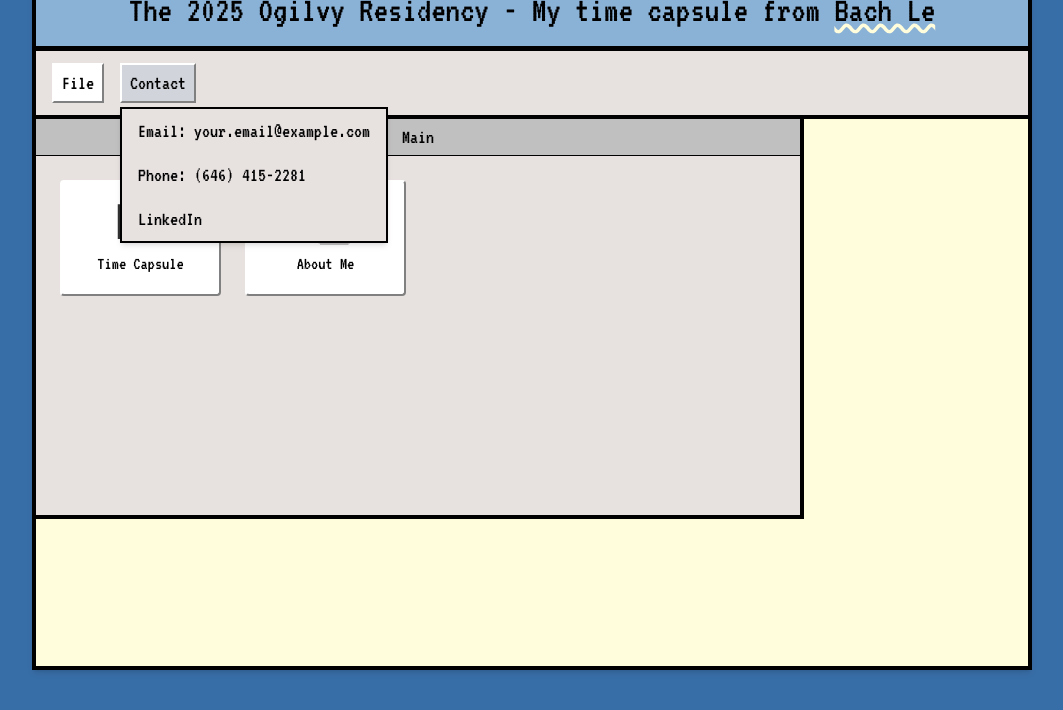
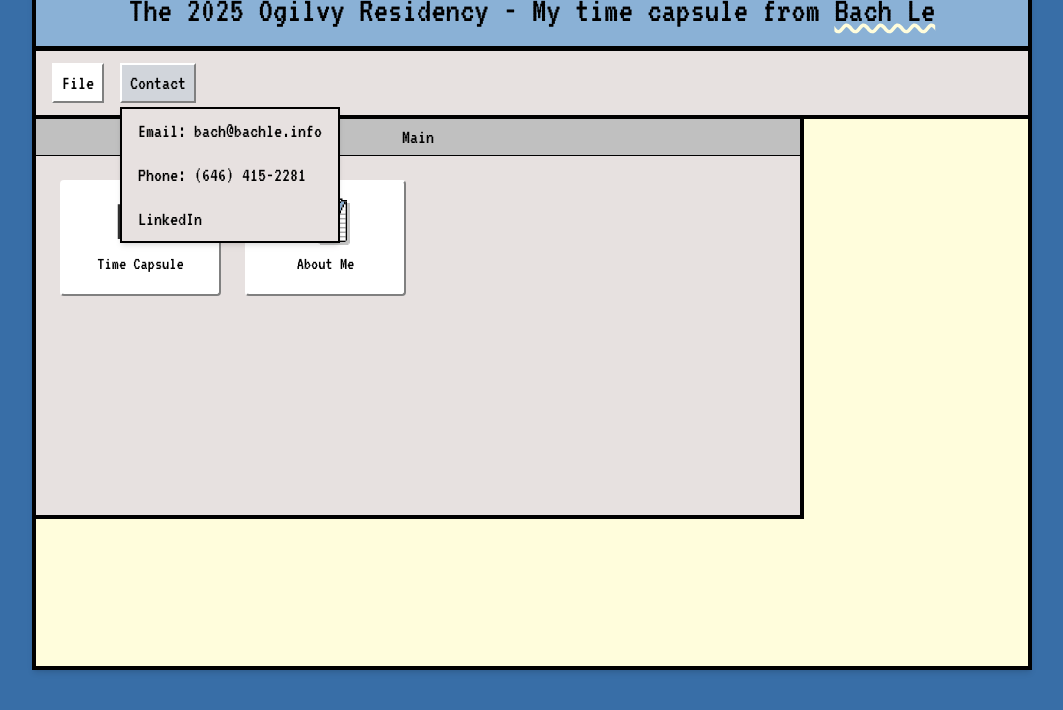
Before and after one commit to bachdumpling/pixel-portfolio, a React (Vite) app: page / in a window 1280 px wide. Both pictures are taken after a click on the button "Contact". Shown: the top 710 px of the page, without its empty margins (108-1171 px from the left). Built offline with nearby package versions, Linux system fonts and the light colour scheme.

Commit message:
update contact email in MenuBar component

```diff
--- a/src/components/MenuBar.jsx
+++ b/src/components/MenuBar.jsx
@@ -63,7 +63,7 @@
             </button>
             {activeMenu === "contact" && (
               <div className="absolute top-full bg-win-white border-2 border-win-border shadow-md min-w-[200px]">
-                <div className="px-4 py-2">Email: your.email@example.com</div>
+                <div className="px-4 py-2">Email: bach@bachle.info</div>
                 <div className="px-4 py-2">Phone: (646) 415-2281</div>
                 <a
                   href="https://linkedin.com/in/bachhoangle"
```
